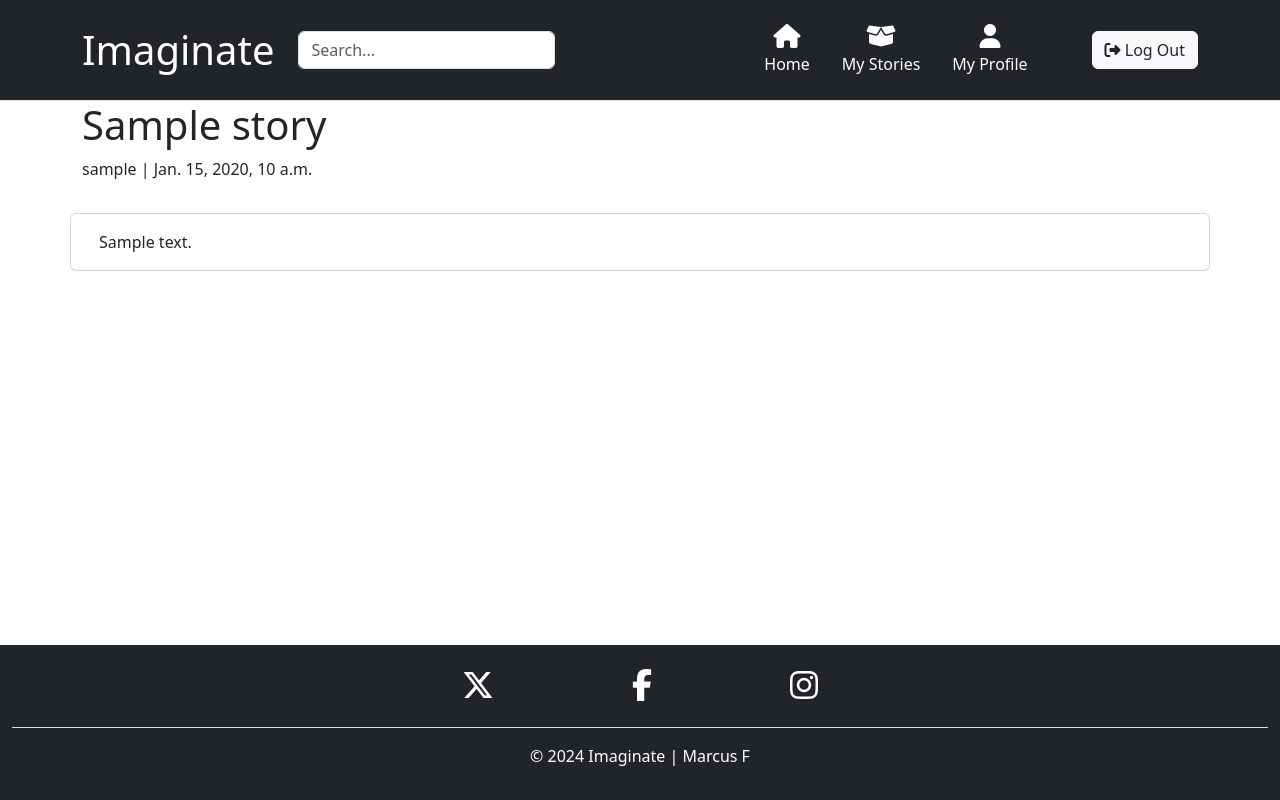
After one commit to MarcusFDev/imaginate-project4, a Django app: a page that uses templates/base.html in a window 1280 px wide. The commit adds this page. Run offline with Django 4.2, Linux system fonts and the light colour scheme; tables that the repository leaves empty hold one stand-in row (values such as "Sample post"); some libraries are stand-ins or nearby versions.

Commit message:
Add: Story page content functionality.

```diff
--- /dev/null
+++ b/stories/templates/stories/story_page.html
@@ -0,0 +1,32 @@
+{% extends "base.html" %}
+{% block content %}
+
+{% load static %}
+
+<div class="masthead"></div>
+    <div class="container">
+        <div class="row g-0">
+            <div class="col-md-6 masthead-text">
+                <!-- Post title goes in these h1 tags -->
+                <h1 class="post-title">{{ story.title }}</h1>
+                <!-- Post author goes before the | the post's created date goes after -->
+                <p class="post-subtitle">{{ story.author }} | {{ story.created_on }}</p>
+            </div>
+        </div>
+    </div>
+</div>
+
+<div class="container">
+    <div class="row">
+        <div class="col card mb-4  mt-3 left  top">
+            <div class="card-body">
+                <!-- The post content goes inside the card-text. -->
+                <!-- Use the | safe filter inside the template tags -->
+                <p class="card-text">
+                    {{ story.content | safe }}
+                </p>
+            </div>
+        </div>
+    </div>
+</div>
+{% endblock %}
--- a/stories/urls.py
+++ b/stories/urls.py
@@ -4,4 +4,5 @@ from django.urls import path
 
 urlpatterns = [
     path('', views.StoryList.as_view(), name='home'),
+    path('<slug:slug>/', views.story_page, name='story_page'),
 ]
--- a/stories/views.py
+++ b/stories/views.py
@@ -1,4 +1,4 @@
-from django.shortcuts import render # noqa
+from django.shortcuts import render, get_object_or_404
 from django.views import generic
 from .models import Story
 
@@ -8,3 +8,27 @@ class StoryList(generic.ListView):
     queryset = Story.objects.filter(status=1, is_private=False)
     template_name = "stories/index.html"
     paginate_by = 15
+
+
+def story_page(request, slug):
+    """
+    Display an individual :model:`stories.Story`.
+
+    **Context**
+
+    ``post``
+        An instance of :model:`stories.Story`.
+
+    **Template:**
+
+    :template:`stories/story_page.html`
+    """
+
+    queryset = Story.objects.filter(status=1)
+    story = get_object_or_404(queryset, slug=slug)
+
+    return render(
+        request,
+        "stories/story_page.html",
+        {"story": story},
+    )
--- a/templates/base.html
+++ b/templates/base.html
@@ -51,7 +51,7 @@
                         <nav class="d-none d-md-block">
                             <ul class="nav">
                                 <li class="nav-item text-center">
-                                    <a href="#" id="nav-home" class="nav-link text-white d-flex flex-column align-items-center">
+                                    <a href="/" id="nav-home" class="nav-link text-white d-flex flex-column align-items-center">
                                         <i class="fa-solid fa-house bi d-block mx-auto mb-1 icon-bg"></i>
                                         <span class="no-animation">Home</span>
                                     </a>
@@ -86,7 +86,7 @@
                                 <nav>
                                     <ul class="nav flex-column">
                                         <li id="nav-home-mobile" class="nav-item text-center mb-3">
-                                            <a href="#" id="nav-home" class="nav-link text-dark d-flex flex-column align-items-center">
+                                            <a href="/" id="nav-home" class="nav-link text-dark d-flex flex-column align-items-center">
                                                 <i class="fa-solid fa-house d-block mx-auto mb-1 icon-bg"></i>
                                                 <span class="no-animation">Home</span>
                                             </a>
@@ -132,11 +132,11 @@
             <div class="row justify-content-center">
                 <div class="col-md-6 justify-content-center">
                     <ul class="nav justify-content-evenly mb-3">
-                        <li class="nav-item"><a href="#" class="nav-link px-2 text-body-secondary">
+                        <li class="nav-item"><a href="https://x.com" target="_blank" class="nav-link px-2 text-body-secondary">
                             <i class="fa-brands fa-x-twitter fa-2x text-white"></i></a></li>
-                        <li class="nav-item"><a href="#" class="nav-link px-2 text-body-secondary">
+                        <li class="nav-item"><a href="https://www.facebook.com" target="_blank" class="nav-link px-2 text-body-secondary">
                             <i class="fa-brands fa-facebook-f fa-2x text-white"></i></a></li>
-                        <li class="nav-item"><a href="#" class="nav-link px-2 text-body-secondary">
+                        <li class="nav-item"><a href="https://www.instagram.com" target="_blank" class="nav-link px-2 text-body-secondary">
                             <i class="fa-brands fa-instagram fa-2x text-white"></i></a></li>
                     </ul>
                 </div>
```
Also changed, not shown: stories/templates/stories/index.html (+2 -1 lines).
